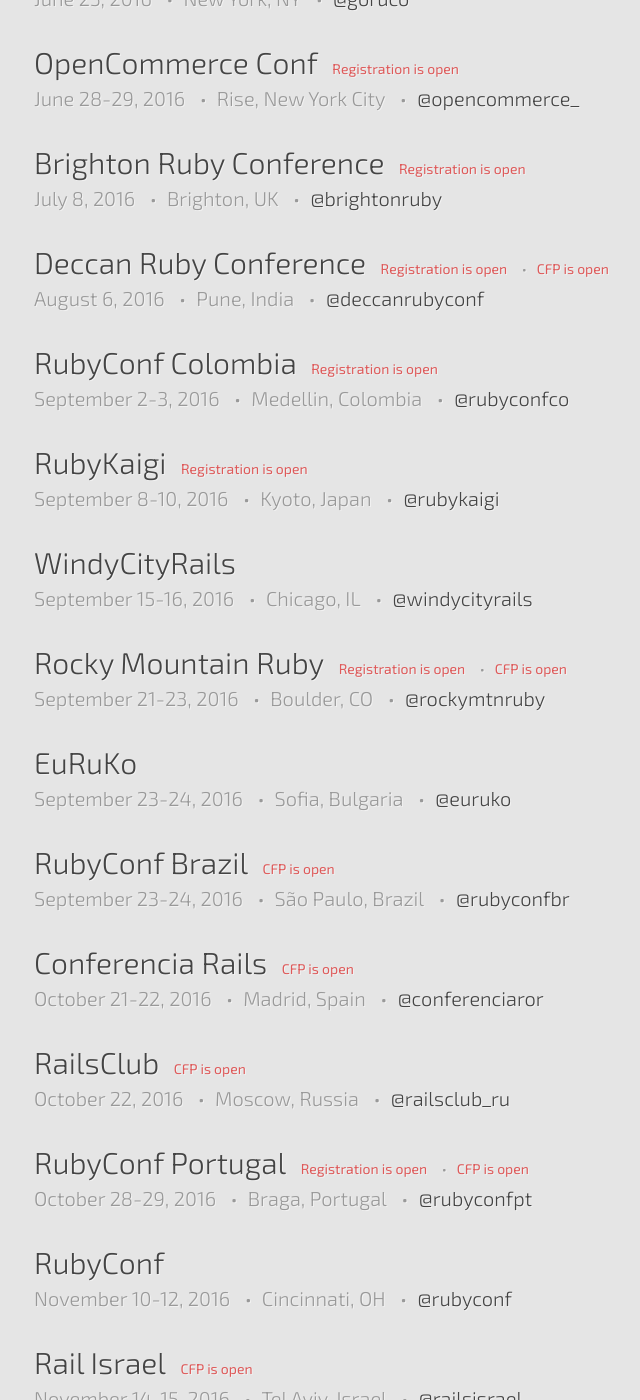
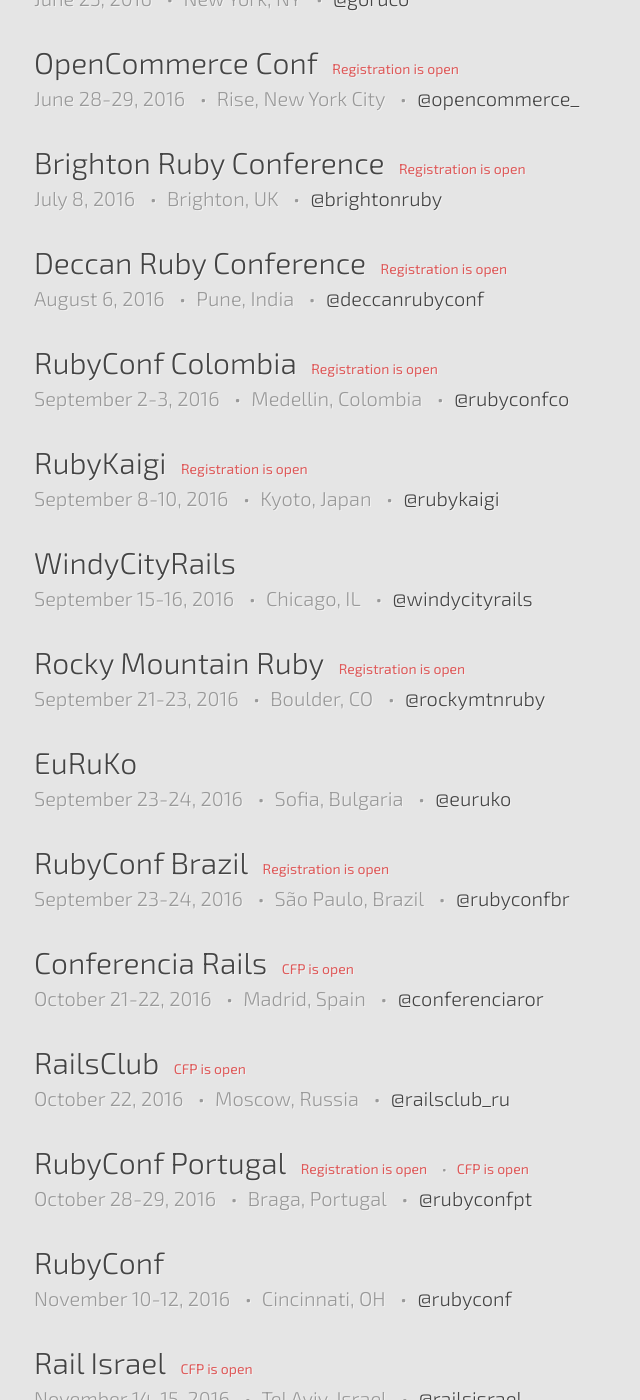
Before and after one commit to ruby-conferences/ruby-conferences.github.io, a Jekyll site: the page built from index.html, in a window 1280 px wide and 1400 px high, scrolled down 918 px. Shown: the whole window, without its empty margins (206-846 px from the left). Built offline with Jekyll 4.4.1, drawn with Linux system fonts in a browser that asks for light colours.

Commit message:
closed cfp removed

```diff
--- a/_data/current.yml
+++ b/_data/current.yml
@@ -46,7 +46,6 @@
   url: http://www.deccanrubyconf.org/
   twitter: deccanrubyconf
   reg_phrase: Registration is open
-  cfp_phrase: CFP is open
 
 - name: RubyConf Colombia
   location: Medellin, Colombia
@@ -74,7 +73,6 @@
   url: http://rockymtnruby.com/
   twitter: rockymtnruby
   reg_phrase: Registration is open
-  cfp_phrase: CFP is open
 
 - name: EuRuKo
   location: Sofia, Bulgaria
@@ -87,7 +85,7 @@
   dates: "September 23-24, 2016"
   url: http://rubyconfbrcfp.com.br/
   twitter: rubyconfbr
-  cfp_phrase: CFP is open
+  reg_phrase: Registration is open
 
 - name: Conferencia Rails
   location: Madrid, Spain
```
